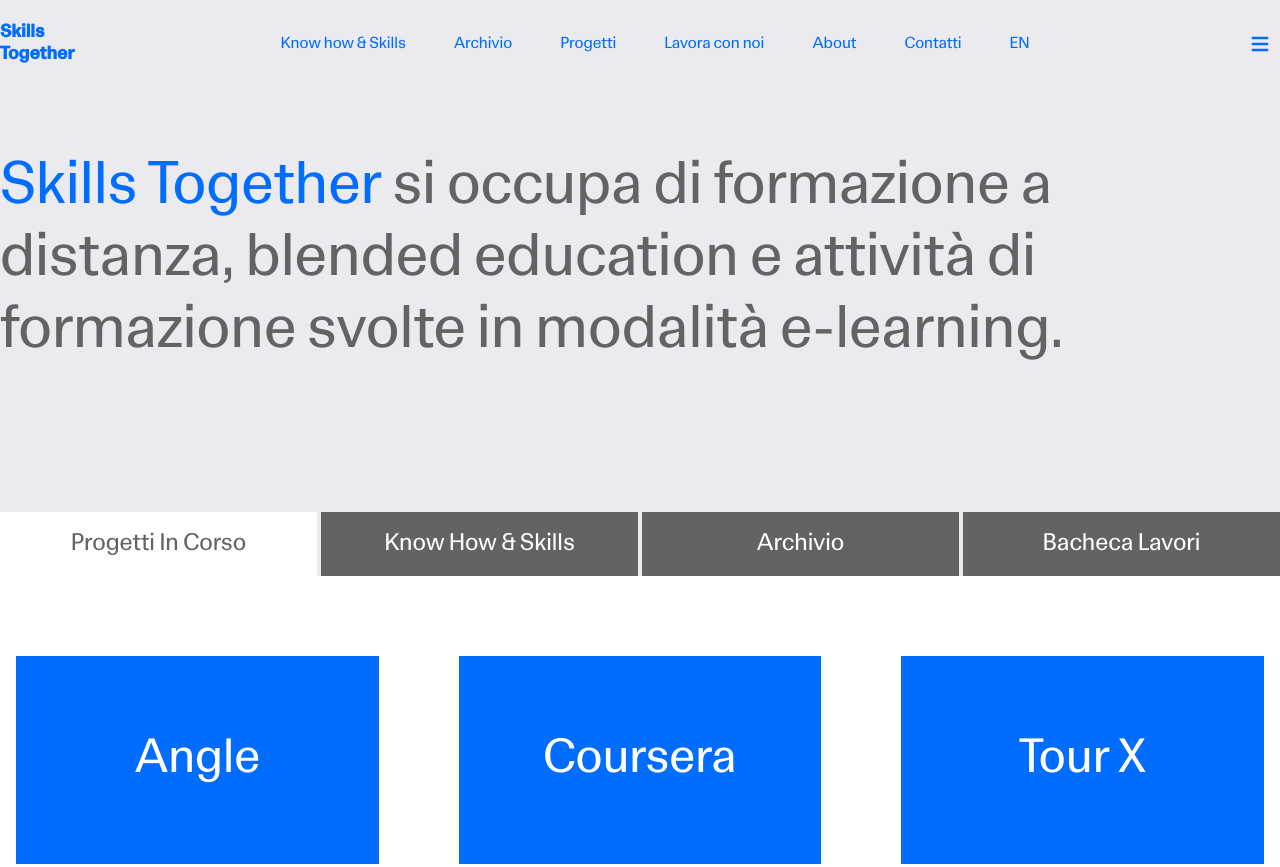
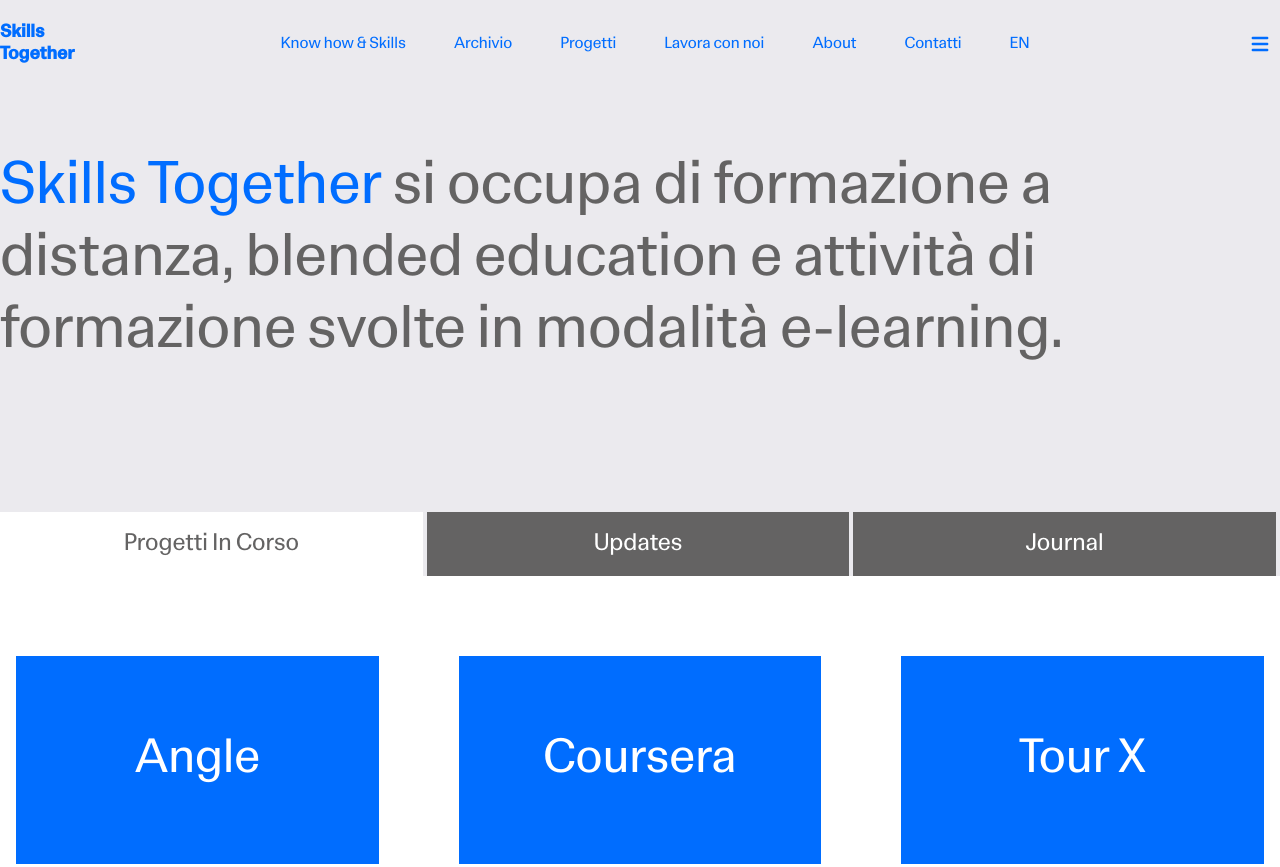
Before and after one commit to claudiopome/skills-together-website, a website built with Vite: page index.html in a window 1280 px wide. Shown: the top 867 px of the page. Built offline with nearby package versions, Linux system fonts and the light colour scheme.

Commit message:
wip: update tabbed menu

```diff
--- a/index.html
+++ b/index.html
@@ -16,7 +16,7 @@
       </a>
       <div class="flex items-center md:order-2">
         <button data-collapse-toggle="mobile-menu-language-select" type="button"
-                class="inline-flex items-center p-2 ml-1 text-sm text-blue focus:outline-none"
+                class="inline-flex items-center p-2 ml-1 text-sm text-blue hover:text-yellow focus:outline-none"
                 aria-controls="mobile-menu-language-select" aria-expanded="false">
           <span class="sr-only">Open main menu</span>
           <svg class="w-6 h-6" aria-hidden="true" fill="currentColor" aria-hidden="true" viewBox="0 0 20 20"
@@ -69,14 +69,10 @@
       <a class="block text-center text-2xl text-dark-gray bg-white hover:bg-yellow hover:text-white capitalize p-4" href="#">Progetti in corso</a>
     </li>
     <li class="flex-1 mr-1">
-      <a class="block text-center text-2xl text-white bg-dark-gray hover:bg-yellow capitalize p-4" href="#">Know how &amp;
-        skills</a>
+      <a class="block text-center text-2xl text-white bg-dark-gray hover:bg-yellow capitalize p-4" href="#">Updates</a>
     </li>
     <li class="flex-1 mr-1">
-      <a class="block text-center text-2xl text-white bg-dark-gray hover:bg-yellow capitalize p-4" href="#">Archivio</a>
-    </li>
-    <li class="flex-1">
-      <a class="block text-center text-2xl text-white bg-dark-gray hover:bg-yellow capitalize p-4" href="#">Bacheca lavori</a>
+      <a class="block text-center text-2xl text-white bg-dark-gray hover:bg-yellow capitalize p-4" href="#">Journal</a>
     </li>
   </ul>
 </nav>
```
